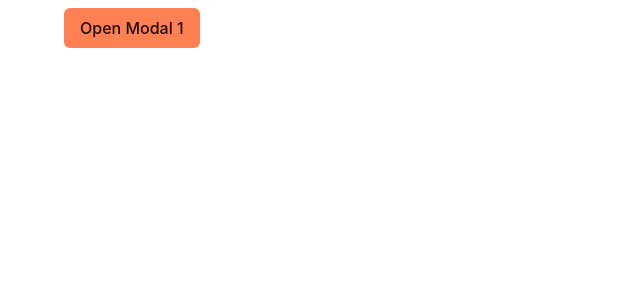
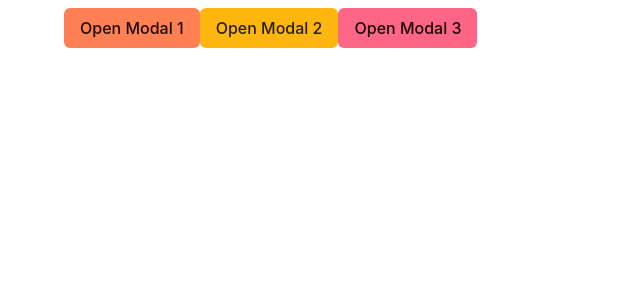
Before and after one commit to Kasparsu/ta25blearnfront, a Vue app: page / in a window 1280 px wide. Shown: the top 300 px of the page, without its empty margins (0-640 px from the left). Built offline with nearby package versions, Linux system fonts and the light colour scheme.

Commit message:
Add Modal and ImgModal components

```diff
--- a/src/App.vue
+++ b/src/App.vue
@@ -1,21 +1,24 @@
 <script setup>
 import { ref } from 'vue';
+import Modal from './components/Modal.vue';
+import ImgModal from './components/ImgModal.vue';
 
 let modal1Active = ref(false);
+let modal2Active = ref(false);
+let modal3Active = ref(false);
 
 </script>
 
 <template>
     <div class="container content mt-2">
         <button class="button is-primary" @click="modal1Active = true">Open Modal 1</button>
-        <div class="modal" :class="{'is-active': modal1Active}">
-            <div class="modal-background" @click="modal1Active = false"></div>
-            <div class="modal-content">
-                <p class="image is-4by3">
-                    <img src="https://bulma.io/assets/images/placeholders/1280x960.png" alt="">
-                </p>
-            </div>
-            <button class="modal-close is-large" aria-label="close" @click="modal1Active = false"></button>
-        </div>
+        <button class="button is-warning" @click="modal2Active = true">Open Modal 2</button>
+        <button class="button is-danger" @click="modal3Active = true">Open Modal 3</button>
+
+        <ImgModal :active="modal1Active" @close="modal1Active = false" img="https://picsum.photos/1280/960?r=1"></ImgModal>
+        <ImgModal :active="modal2Active" @close="modal2Active = false" img="https://picsum.photos/1280/960?r=2"></ImgModal>
+        <Modal :active="modal3Active" @close="modal3Active = false">
+            <div class="box">I'm in a box.</div>
+        </Modal>
     </div>
 </template>
--- /dev/null
+++ b/src/components/ImgModal.vue
@@ -0,0 +1,12 @@
+<script setup>
+import Modal from './Modal.vue';
+
+defineProps(['active', 'img']);
+</script>
+<template>
+    <Modal :active="active">
+        <p class="image is-4by3">
+            <img :src="img" alt="">
+        </p>
+    </Modal>
+</template>
--- /dev/null
+++ b/src/components/Modal.vue
@@ -0,0 +1,13 @@
+<script setup>
+defineProps(['active']);
+</script>
+
+<template>
+    <div class="modal" :class="{'is-active': active}">
+        <div class="modal-background" @click="$emit('close')"></div>
+        <div class="modal-content">
+            <slot></slot>
+        </div>
+        <button class="modal-close is-large" aria-label="close" @click="$emit('close')"></button>
+    </div>
+</template>
```
